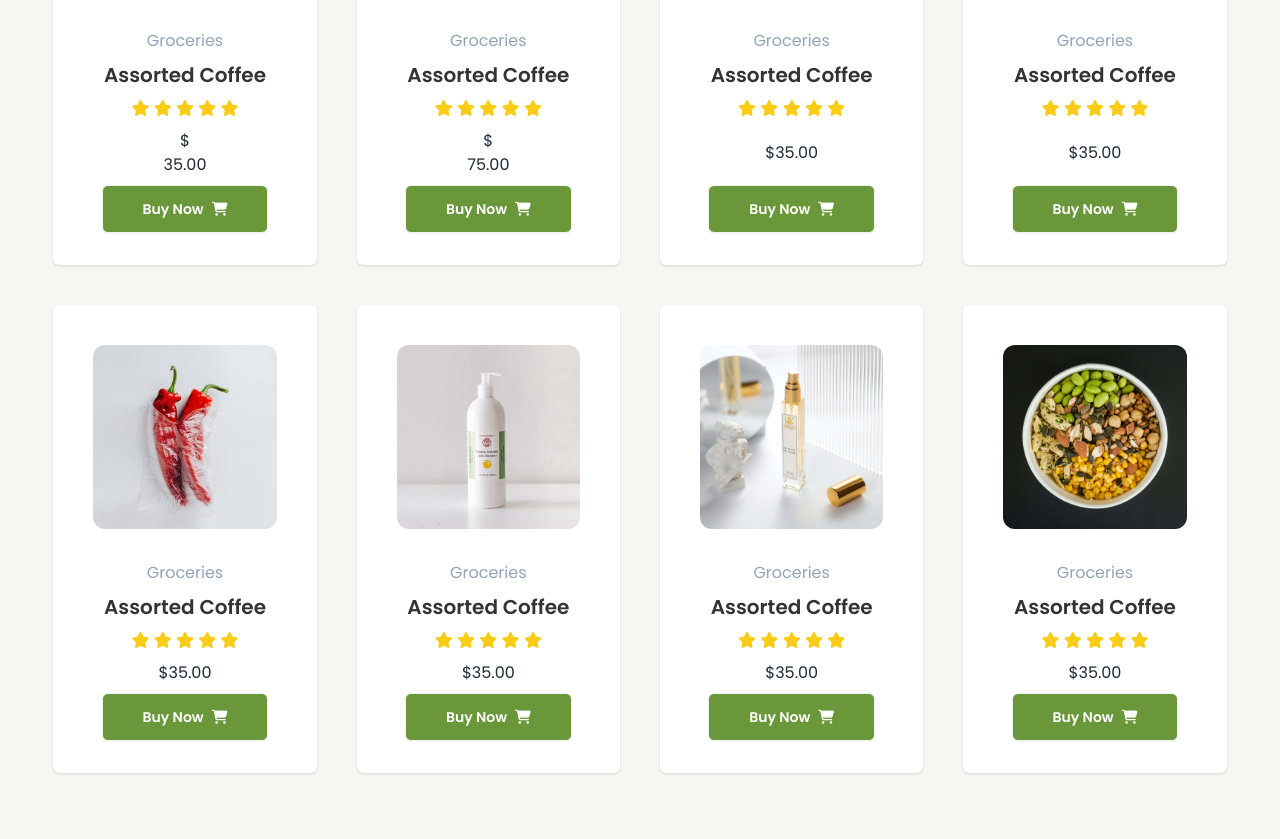
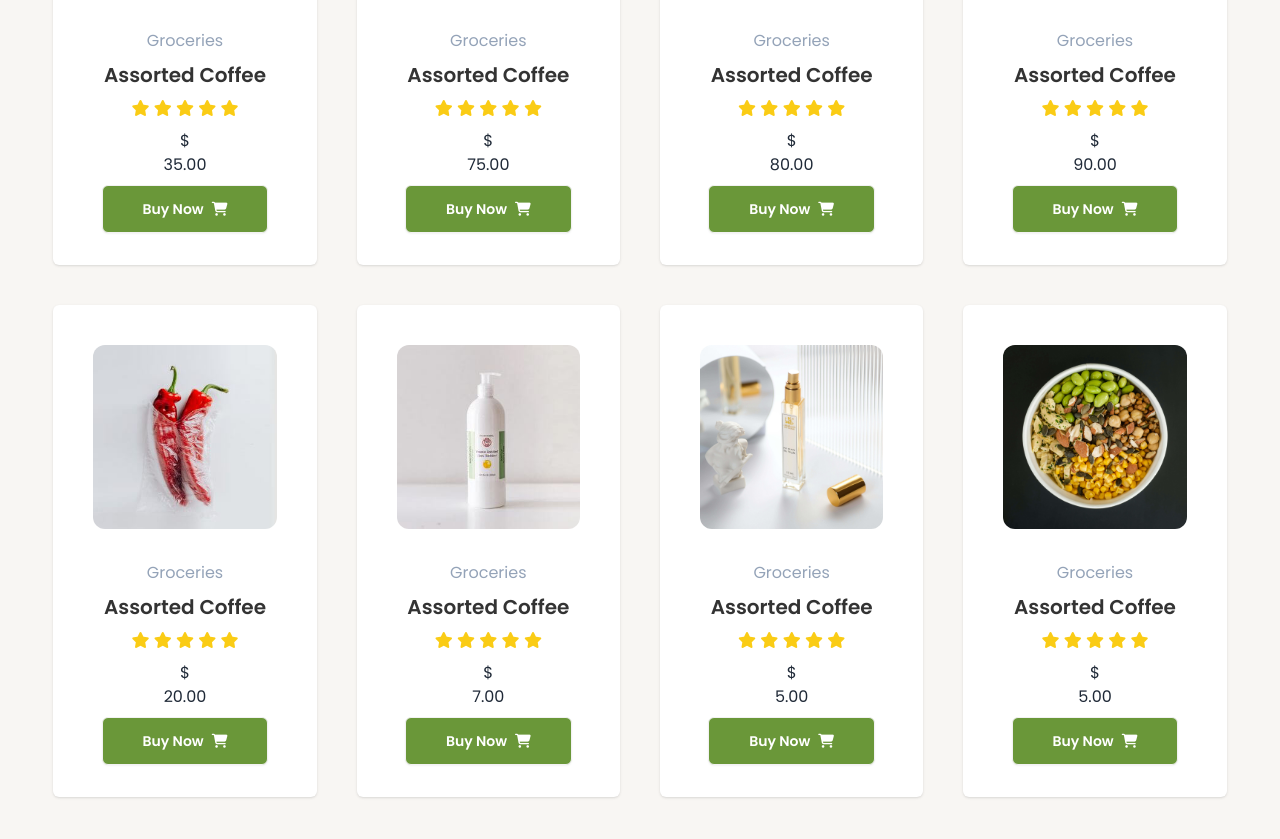
Before and after one commit to saidee-hasan/organic-store, a plain HTML site: page index.html in a window 1280 px wide. Shown: the part 2570-3409 px from the top of the page. Drawn offline with nearby package versions, Linux system fonts and the light colour scheme.

Commit message:
the product

```diff
--- a/index.html
+++ b/index.html
@@ -315,8 +315,8 @@
                                 <i class="fa-solid fa-star"></i>
                                 <i class="fa-solid fa-star"></i>
                             </p>
-                            <p>$35.00</p>
-                            <div class="card-actions">
+                            <div class="balance">    $<p>80.00</p></div>
+                            <div onclick="buyNow()" class="card-actions">
                                 <button
                                     class="btn flex gap-2 items-center bg-accent hover:bg-primary px-10 py-4 rounded-md font-semibold text-white transition-colors duration-300 ease-in-out">
                                     <span>Buy Now</span>
@@ -341,8 +341,8 @@
                                 <i class="fa-solid fa-star"></i>
                                 <i class="fa-solid fa-star"></i>
                             </p>
-                            <p>$35.00</p>
-                            <div class="card-actions">
+                            <div class="balance">    $<p>90.00</p></div>
+                            <div onclick="buyNow()" class="card-actions">
                                 <button
                                     class="btn flex gap-2 items-center bg-accent hover:bg-primary px-10 py-4 rounded-md font-semibold text-white transition-colors duration-300 ease-in-out">
                                     <span>Buy Now</span>
@@ -367,7 +367,7 @@
                                 <i class="fa-solid fa-star"></i>
                                 <i class="fa-solid fa-star"></i>
                             </p>
-                            <p>$35.00</p>
+                            <div class="balance">    $<p>20.00</p></div>
                             <div class="card-actions">
                                 <button
                                     class="btn flex gap-2 items-center bg-accent hover:bg-primary px-10 py-4 rounded-md font-semibold text-white transition-colors duration-300 ease-in-out">
@@ -393,8 +393,8 @@
                                 <i class="fa-solid fa-star"></i>
                                 <i class="fa-solid fa-star"></i>
                             </p>
-                            <p>$35.00</p>
-                            <div class="card-actions">
+                            <div class="balance">    $<p>7.00</p></div>
+                            <div onclick="buyNow()" class="card-actions">
                                 <button
                                     class="btn flex gap-2 items-center bg-accent hover:bg-primary px-10 py-4 rounded-md font-semibold text-white transition-colors duration-300 ease-in-out">
                                     <span>Buy Now</span>
@@ -419,8 +419,8 @@
                                 <i class="fa-solid fa-star"></i>
                                 <i class="fa-solid fa-star"></i>
                             </p>
-                            <p>$35.00</p>
-                            <div class="card-actions">
+                            <div class="balance">$<p>5.00</p></div>
+                            <div onclick="buyNow()" class="card-actions">
                                 <button
                                     class="btn flex gap-2 items-center bg-accent hover:bg-primary px-10 py-4 rounded-md font-semibold text-white transition-colors duration-300 ease-in-out">
                                     <span>Buy Now</span>
@@ -445,8 +445,8 @@
                                 <i class="fa-solid fa-star"></i>
                                 <i class="fa-solid fa-star"></i>
                             </p>
-                            <p>$35.00</p>
-                            <div class="card-actions">
+                            <div class="balance">$<p>5.00</p></div>
+                            <div onclick="buyNow()" class="card-actions">
                                 <button
                                     class="btn flex gap-2 items-center bg-accent hover:bg-primary px-10 py-4 rounded-md font-semibold text-white transition-colors duration-300 ease-in-out">
                                     <span>Buy Now</span>
```
